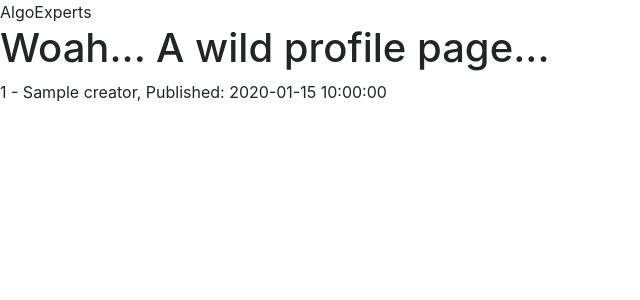
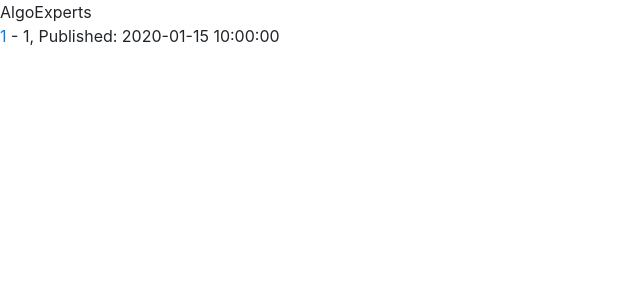
Before and after one commit to krishnans2006/Webitor, a Flask app: template src/templates/Profile/profile.html in a window 1280 px wide. Shown: the top 300 px of the page, without its empty margins (0-640 px from the left). Run offline with Flask 2, Linux system fonts and the light colour scheme; the template is opened without the code that fills it: most values are stand-ins (such as "Sample title", 1, 10 or a date in 2020); some libraries are stand-ins or nearby versions.

Commit message:
/projects profile page now works - needs styling

```diff
--- a/src/models.py
+++ b/src/models.py
@@ -94,8 +94,8 @@ def d_change_pwd(username, old, new):
 
 def d_get_sites(username, email):
     if username:
-        return list(db.collection("Sites").where("Creator", "==", "Users/" + username).stream())
-    return list(db.collection("Sites").where("Creator", "==", "Google-Users/" + email).stream())
+        return list(db.collection("Sites").where("Creator", "==", db.collection("Users").document(username)).stream())
+    return list(db.collection("Sites").where("Creator", "==", db.collection("Google-Users").document(email)).stream())
 
 def d_create(username, email, sitename, html_code):
     if db.collection("Sites").document(sitename).get().exists:
--- a/src/templates/Profile/profile.html
+++ b/src/templates/Profile/profile.html
@@ -31,7 +31,6 @@
     <title>Profile</title>
   </head>
   <body>
-    <h1>Woah... A wild profile page...</h1>
     <div class="container-lg">
       <!-- Displays User Alerts -->
       {% for category, message in get_flashed_messages(with_categories=true) %}
@@ -62,8 +61,10 @@
       {% endif %} {% endfor %}
 
       <!-- Content -->
-      {% for site in sites %} {{site.id}} - {{site.to_dict()["Creator"]}},
-      Published: {{site.to_dict()["Published"]}} {% endfor %}
+      {% for site in sites %}
+      <a href="/edit/{{site.id}}">{{site.id}}</a> - {{site.to_dict()["Creator"].id}}, Published: {{site.to_dict()["Published"]}}
+      <br>
+      {% endfor %}
     </div>
 
     <script
```
